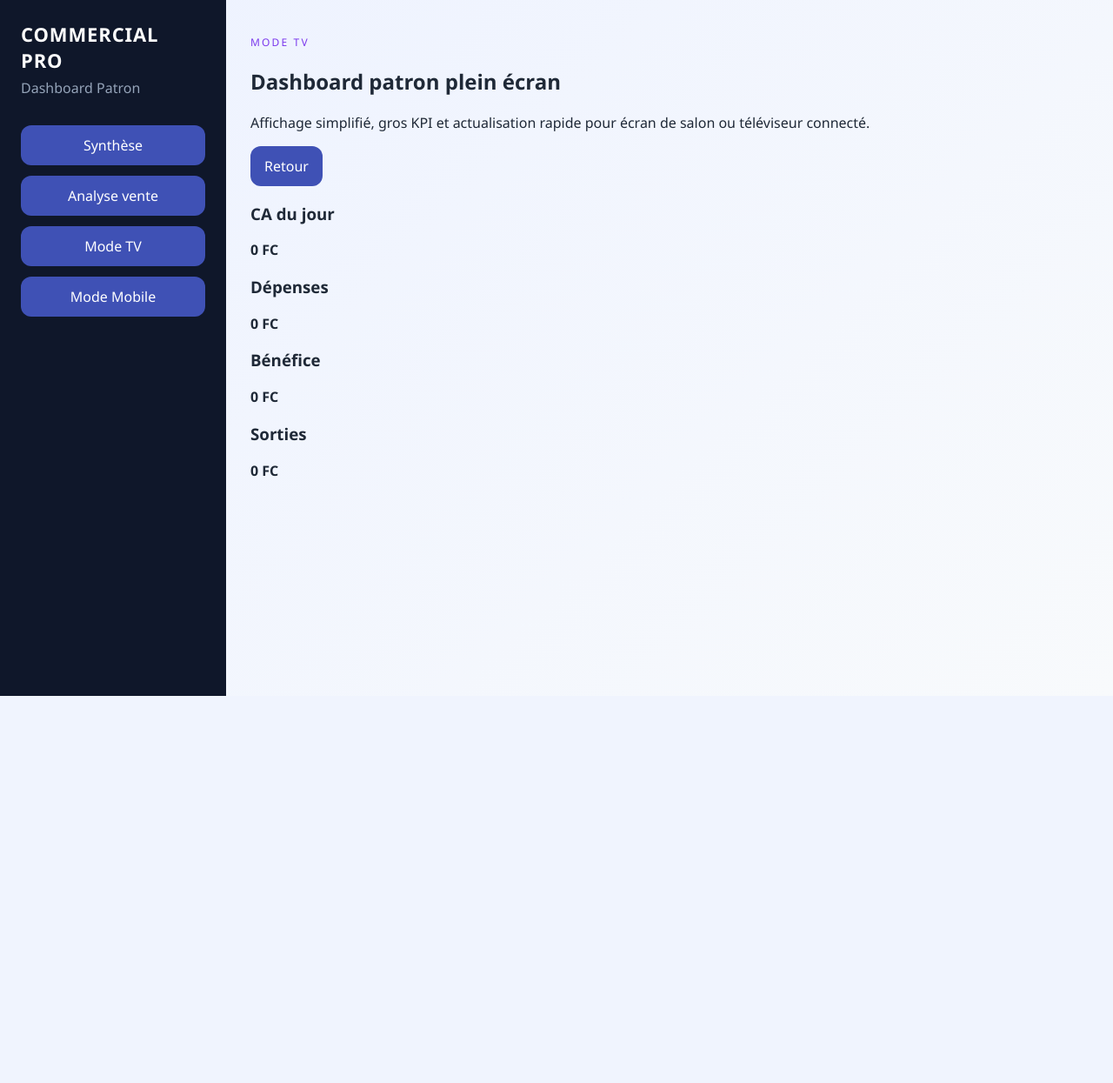
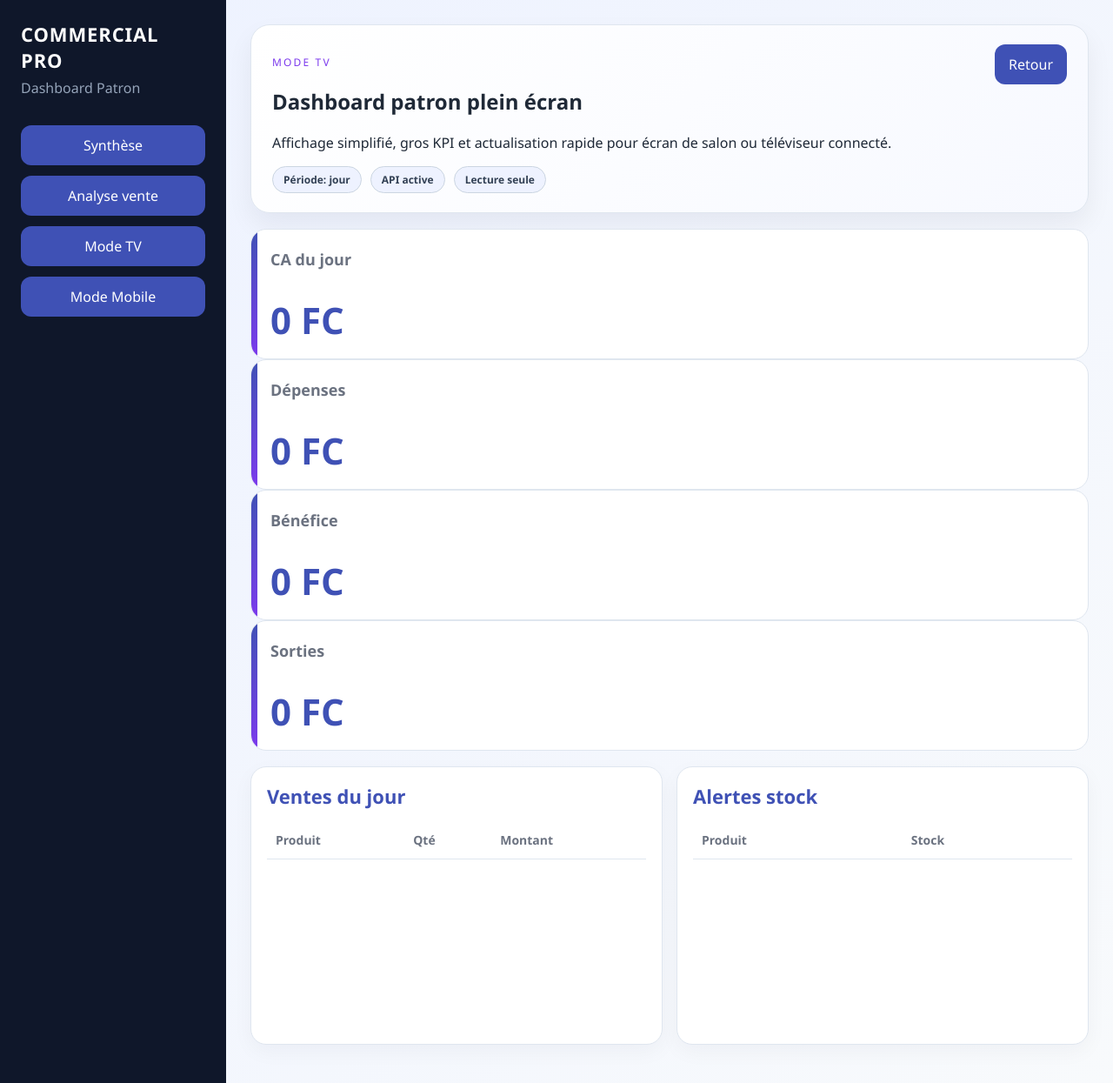
Before and after one commit to chevallierBlanc/DevCommercialMaj, an ASP.NET Core app: template prototype/DashboardWebPatron/Views/Dashboard/Tv.cshtml in a window 1280 px wide. Shown: the whole page at 87% size. Before the commit the page ends 800 px from the top, so only its background shows below. Run offline with ASP.NET Core 8, Linux system fonts and the light colour scheme; the template is opened without the code that fills it, so the values that code supplies are empty.

Commit message:
Fix manual line deletion and polish TV mode

```diff
--- a/prototype/DashboardWebPatron/Views/Dashboard/Tv.cshtml
+++ b/prototype/DashboardWebPatron/Views/Dashboard/Tv.cshtml
@@ -9,6 +9,11 @@
             <p class="eyebrow">Mode TV</p>
             <h1>Dashboard patron plein écran</h1>
             <p class="muted">Affichage simplifié, gros KPI et actualisation rapide pour écran de salon ou téléviseur connecté.</p>
+            <div class="tv-badges">
+                <span>Période: @Model.Periode</span>
+                <span>API active</span>
+                <span>Lecture seule</span>
+            </div>
         </div>
         <a class="action" href="/Dashboard/Index">Retour</a>
     </header>
@@ -22,4 +27,64 @@
             </article>
         }
     </section>
+
+    <section class="grid-2 tv-panels">
+        <article class="panel">
+            <h2>Ventes du jour</h2>
+            <div class="table-wrap">
+                <table>
+                    <thead>
+                        <tr>
+                            <th>Produit</th>
+                            <th>Qté</th>
+                            <th>Montant</th>
+                        </tr>
+                    </thead>
+                    <tbody>
+                        @if (Model.Journalier?.ProduitsVendus is not null)
+                        {
+                            foreach (var row in Model.Journalier.ProduitsVendus.Take(8))
+                            {
+                                <tr>
+                                    <td>@row.Product</td>
+                                    <td>@row.QuantitySold.ToString("N0")</td>
+                                    <td>@row.AmountGenerated.ToString("N0") FC</td>
+                                </tr>
+                            }
+                        }
+                    </tbody>
+                </table>
+            </div>
+        </article>
+
+        <article class="panel">
+            <h2>Alertes stock</h2>
+            <div class="table-wrap">
+                <table>
+                    <thead>
+                        <tr>
+                            <th>Produit</th>
+                            <th>Stock</th>
+                        </tr>
+                    </thead>
+                    <tbody>
+                        @if (Model.Journalier?.AlertesStockFaible is not null)
+                        {
+                            foreach (var row in Model.Journalier.AlertesStockFaible.Take(8))
+                            {
+                                <tr>
+                                    <td>@row.Product</td>
+                                    <td>@row.Stock.ToString("N0")</td>
+                                </tr>
+                            }
+                        }
+                    </tbody>
+                </table>
+            </div>
+        </article>
+    </section>
 </section>
+
+<script>
+    setTimeout(function () { window.location.reload(); }, 60000);
+</script>
--- a/prototype/DashboardWebPatron/wwwroot/css/site.css
+++ b/prototype/DashboardWebPatron/wwwroot/css/site.css
@@ -116,6 +116,74 @@ th { color: var(--muted); font-size: 14px; }
 .grid-2 { display: grid; grid-template-columns: repeat(2, minmax(0, 1fr)); gap: 16px; }
 .tv .card.big { min-height: 170px; }
 .tv-cards { grid-template-columns: repeat(2, minmax(0, 1fr)); }
+.dashboard-tv {
+    display: grid;
+    gap: 18px;
+}
+.dashboard-header {
+    display: flex;
+    justify-content: space-between;
+    gap: 16px;
+    align-items: flex-start;
+    background: linear-gradient(135deg, #ffffff 0%, #f7f9ff 100%);
+    border: 1px solid var(--border);
+    border-radius: 22px;
+    padding: 22px 24px;
+    box-shadow: 0 14px 30px rgba(15, 23, 42, 0.06);
+}
+.kpi-grid-tv {
+    grid-template-columns: repeat(4, minmax(0, 1fr));
+}
+.kpi-card {
+    background: var(--card);
+    border: 1px solid var(--border);
+    border-radius: 18px;
+    padding: 22px;
+    min-height: 150px;
+    display: flex;
+    flex-direction: column;
+    justify-content: space-between;
+    position: relative;
+    overflow: hidden;
+}
+.kpi-card::before {
+    content: "";
+    position: absolute;
+    inset: 0 auto 0 0;
+    width: 7px;
+    background: linear-gradient(180deg, var(--primary), var(--accent));
+}
+.kpi-card h3 {
+    margin: 0;
+    color: var(--muted);
+    font-size: 18px;
+}
+.kpi-card strong {
+    font-size: 42px;
+    color: var(--primary);
+    line-height: 1.05;
+}
+.tv-badges {
+    display: flex;
+    gap: 10px;
+    flex-wrap: wrap;
+    margin-top: 14px;
+}
+.tv-badges span {
+    background: #eef2ff;
+    color: #334155;
+    border: 1px solid #cbd5e1;
+    border-radius: 999px;
+    padding: 6px 12px;
+    font-size: 12px;
+    font-weight: 700;
+}
+.tv-panels .panel {
+    min-height: 320px;
+}
+.dashboard-header .action {
+    white-space: nowrap;
+}
 .mobile-stack { display: grid; gap: 14px; }
 .analysis-meta {
     display: flex;
@@ -188,7 +256,7 @@ tbody tr:hover {
 @media (max-width: 1100px) {
     .shell { grid-template-columns: 1fr; }
     .sidebar { display: none; }
-    .cards, .grid-2, .tv-cards, .analysis-grid { grid-template-columns: 1fr; }
+    .cards, .grid-2, .tv-cards, .analysis-grid, .kpi-grid-tv { grid-template-columns: 1fr; }
     .hero { flex-direction: column; align-items: stretch; }
     .filters-analysis { min-width: 0; width: 100%; }
     .filters-row { grid-template-columns: 1fr; }
```
Also changed, not shown: prototype/WinFormsVB/DevCommerc8ak/UI/FormulaireApprovisionnement.vb (+31 -4 lines).
